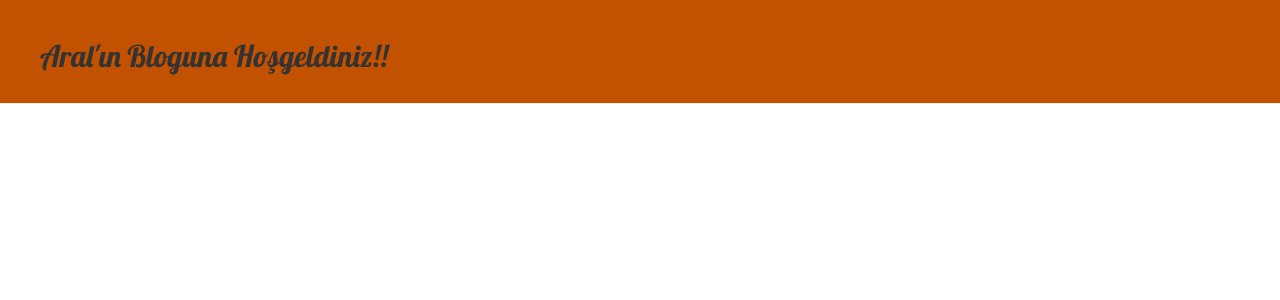
After one commit to aralyekta/Django, a Django app: template blog/templates/blog/base.html in a window 1280 px wide. The commit adds this page. Shown: the top 300 px of the page. Run offline with Django 3.2, Linux system fonts and the light colour scheme; the template is opened without the code that fills it, so the values that code supplies are empty; parts of the project's set-up code (start-up, migrations or seed data) failed here and were passed over; some libraries are stand-ins or nearby versions.

Commit message:
Still working

```diff
--- /dev/null
+++ b/blog/static/css/blog.css
@@ -0,0 +1,46 @@
+.page-header {
+    background-color: #C25100;
+    margin-top: 0;
+    padding: 20px 20px 20px 40px;
+}
+
+.page-header h1, .page-header h1 a, .page-header h1 a:visited, .page-header h1 a:active {
+    color: #ffffff;
+    font-size: 36pt;
+    text-decoration: none;
+}
+
+.content {
+    margin-left: 40px;
+}
+
+h1, h2, h3, h4 {
+    font-family: 'Lobster', cursive;
+}
+
+.date {
+    color: #828282;
+}
+
+.save {
+    float: right;
+}
+
+.post-form textarea, .post-form input {
+    width: 100%;
+}
+
+.top-menu, .top-menu:hover, .top-menu:visited {
+    color: #ffffff;
+    float: right;
+    font-size: 26pt;
+    margin-right: 20px;
+}
+
+.post {
+    margin-bottom: 70px;
+}
+
+.post h2 a, .post h2 a:visited {
+    color: #000000;
+}
--- /dev/null
+++ b/blog/templates/blog/base.html
@@ -0,0 +1,29 @@
+{% load static %}
+<!DOCTYPE html>
+<html>
+<head>
+    <link rel="stylesheet" href="//maxcdn.bootstrapcdn.com/bootstrap/3.2.0/css/bootstrap.min.css">
+    <link rel="stylesheet" href="//maxcdn.bootstrapcdn.com/bootstrap/3.2.0/css/bootstrap-theme.min.css">
+    <link rel="stylesheet" href="{% static 'css/blog.css' %}">
+    <link href="//fonts.googleapis.com/css?family=Lobster&subset=latin,latin-ext" rel="stylesheet" type="text/css">
+    <meta charset='utf-8'>
+    <meta http-equiv='X-UA-Compatible' content='IE=edge'>
+    <title>Aral'ın Deneme Blogu</title>
+    <meta name='viewport' content='width=device-width, initial-scale=1'>
+    <link rel='stylesheet' type='text/css' media='screen' href='main.css'>
+    <script src='main.js'></script>
+</head>
+<body>
+    <div class="page-header">
+        <h2>Aral'ın Bloguna Hoşgeldiniz!!</h2>
+    </div>
+    <div class="content container">
+        <div class="row">
+            <div class="col-md-8">
+                {% block content %}
+                {% endblock %}
+            </div>
+        </div>
+    </div>
+</body>
+</html>
--- a/blog/urls.py
+++ b/blog/urls.py
@@ -3,4 +3,5 @@ from . import views
 
 urlpatterns = [
     path('', views.post_list, name='post_list'),
+    path('post/<int:pk>', views.post_detail, name ='post_detail'),
 ]
```
Also changed, not shown: blog/templates/blog/post_list.html (+10 -18 lines).
